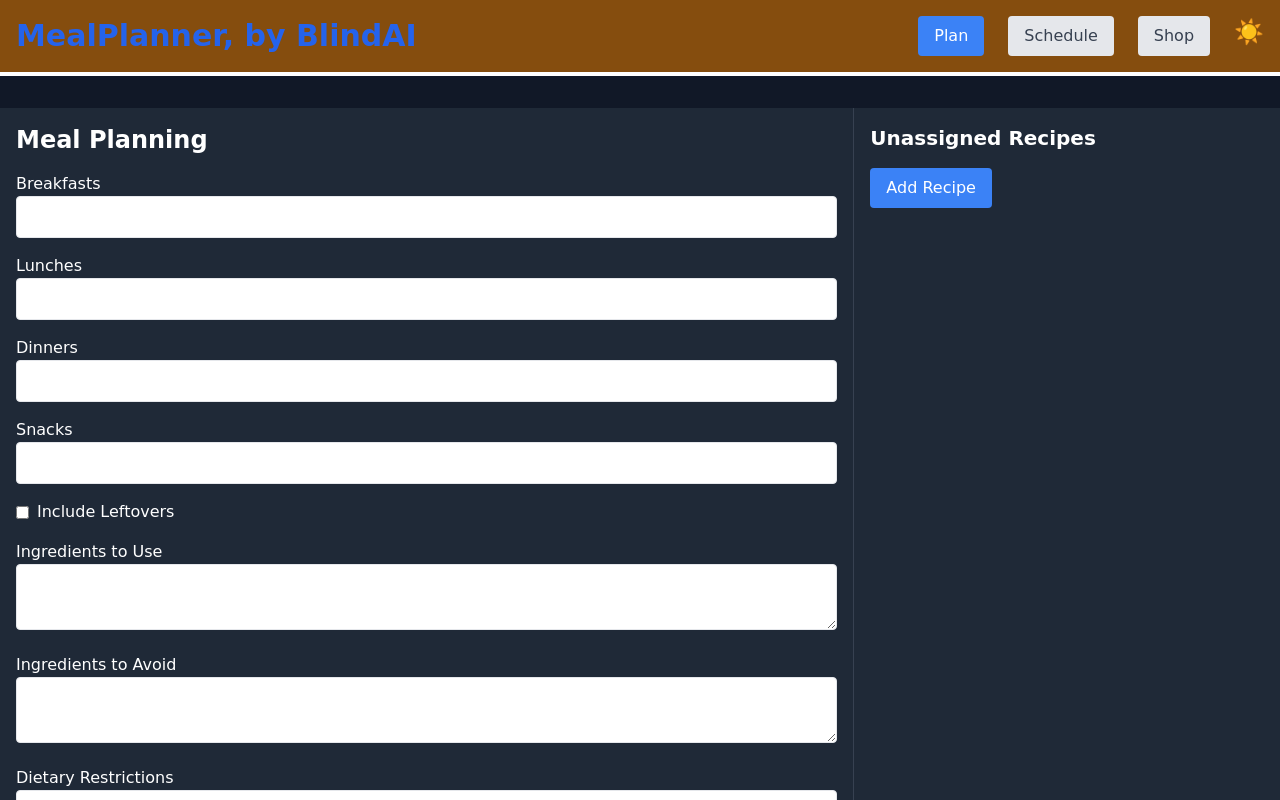
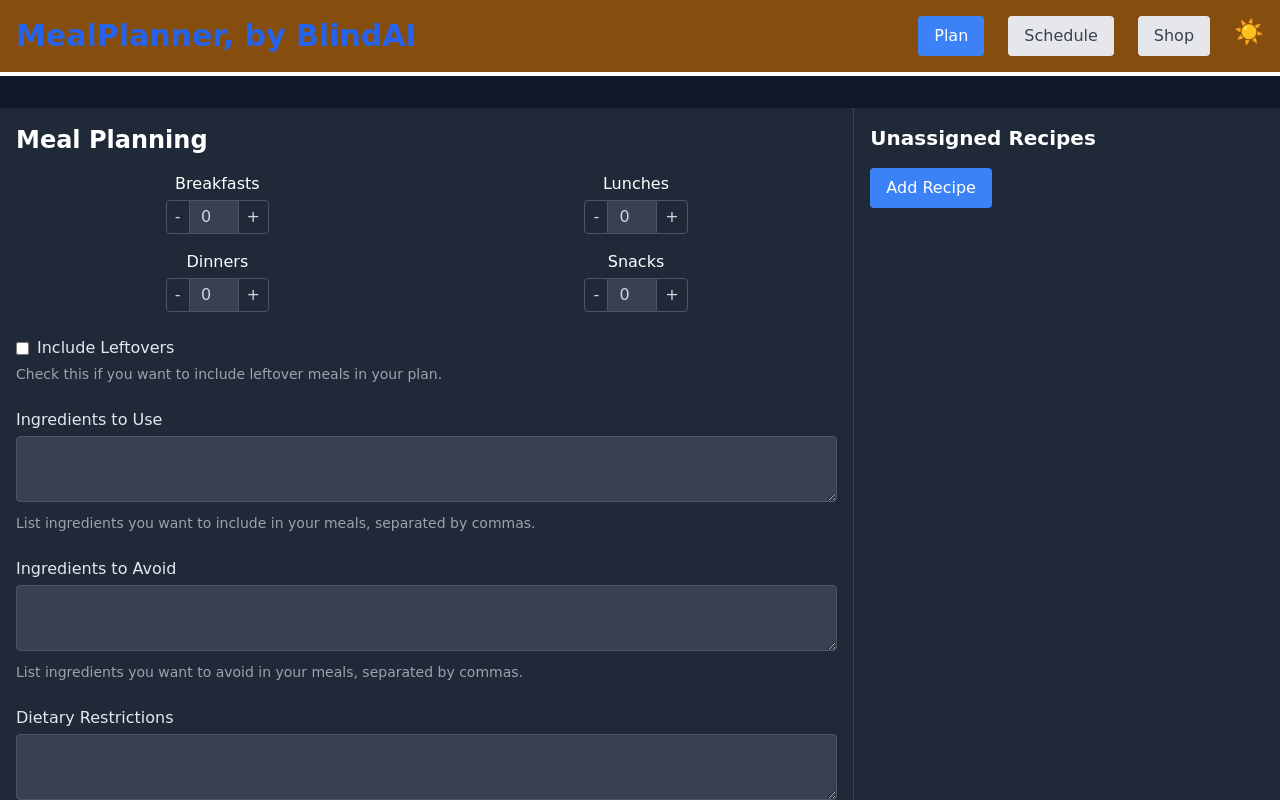
Before and after one commit to Arcadesys/mealplanner, a Next.js app: page / in a window 1280 px wide. Both pictures are taken after a click on the button "Plan". Built offline with nearby package versions, Linux system fonts and the light colour scheme.

Commit message:
future me paying for past me's data crimes

```diff
--- a/app/components/PlanForm.tsx
+++ b/app/components/PlanForm.tsx
@@ -26,57 +26,88 @@ const PlanForm: React.FC<PlanFormProps> = ({ formData, onChange, onSubmit }) =>
     onChange({ ...formData, [name]: newValue });
   };
 
+  const handleStepperChange = (name: string, increment: number) => {
+    const newValue = Math.max(0, (formData[name as keyof typeof formData] as number) + increment);
+    onChange({ ...formData, [name]: newValue });
+  };
+
+  const inputClass = "w-full p-2 border rounded dark:border-gray-600 dark:bg-gray-700 dark:text-gray-300";
+  const labelClass = "block mb-1 font-medium dark:text-gray-200";
+  const helperTextClass = "mt-1 text-sm text-gray-500 dark:text-gray-400";
+
   return (
-    <form onSubmit={onSubmit} className="space-y-4">
-      <div>
-        <label className="block">Breakfasts</label>
-        <input type="number" name="breakfasts" value={formData.breakfasts} onChange={handleChange} className="w-full p-2 border rounded" />
-      </div>
-      <div>
-        <label className="block">Lunches</label>
-        <input type="number" name="lunches" value={formData.lunches} onChange={handleChange} className="w-full p-2 border rounded" />
-      </div>
-      <div>
-        <label className="block">Dinners</label>
-        <input type="number" name="dinners" value={formData.dinners} onChange={handleChange} className="w-full p-2 border rounded" />
-      </div>
-      <div>
-        <label className="block">Snacks</label>
-        <input type="number" name="snacks" value={formData.snacks} onChange={handleChange} className="w-full p-2 border rounded" />
+    <form onSubmit={onSubmit} className="space-y-6">
+      <div className="grid grid-cols-2 gap-4">
+        {['breakfasts', 'lunches', 'dinners', 'snacks'].map((meal) => (
+          <div key={meal} className="flex flex-col items-center">
+            <label className="mb-1 capitalize">{meal}</label>
+            <div className="flex items-center">
+              <button
+                type="button"
+                onClick={() => handleStepperChange(meal, -1)}
+                className="px-2 py-1 border rounded-l dark:border-gray-600 dark:text-gray-300 hover:bg-gray-100 dark:hover:bg-gray-700"
+              >
+                -
+              </button>
+              <input
+                type="number"
+                name={meal}
+                value={formData[meal as keyof typeof formData]}
+                onChange={handleChange}
+                className="w-12 text-center p-1 border-t border-b dark:border-gray-600 dark:bg-gray-700 dark:text-gray-300"
+              />
+              <button
+                type="button"
+                onClick={() => handleStepperChange(meal, 1)}
+                className="px-2 py-1 border rounded-r dark:border-gray-600 dark:text-gray-300 hover:bg-gray-100 dark:hover:bg-gray-700"
+              >
+                +
+              </button>
+            </div>
+          </div>
+        ))}
       </div>
       <div>
         <label className="flex items-center">
           <input type="checkbox" name="leftovers" checked={formData.leftovers} onChange={handleChange} className="mr-2" />
-          Include Leftovers
+          <span className="dark:text-gray-200">Include Leftovers</span>
         </label>
+        <p className={helperTextClass}>Check this if you want to include leftover meals in your plan.</p>
       </div>
       <div>
-        <label className="block">Ingredients to Use</label>
-        <textarea name="ingredientsToUse" value={formData.ingredientsToUse} onChange={handleChange} className="w-full p-2 border rounded" />
+        <label className={labelClass}>Ingredients to Use</label>
+        <textarea name="ingredientsToUse" value={formData.ingredientsToUse} onChange={handleChange} className={inputClass} />
+        <p className={helperTextClass}>List ingredients you want to include in your meals, separated by commas.</p>
       </div>
       <div>
-        <label className="block">Ingredients to Avoid</label>
-        <textarea name="ingredientsToAvoid" value={formData.ingredientsToAvoid} onChange={handleChange} className="w-full p-2 border rounded" />
+        <label className={labelClass}>Ingredients to Avoid</label>
+        <textarea name="ingredientsToAvoid" value={formData.ingredientsToAvoid} onChange={handleChange} className={inputClass} />
+        <p className={helperTextClass}>List ingredients you want to avoid in your meals, separated by commas.</p>
       </div>
       <div>
-        <label className="block">Dietary Restrictions</label>
-        <textarea name="dietaryRestrictions" value={formData.dietaryRestrictions} onChange={handleChange} className="w-full p-2 border rounded" />
+        <label className={labelClass}>Dietary Restrictions</label>
+        <textarea name="dietaryRestrictions" value={formData.dietaryRestrictions} onChange={handleChange} className={inputClass} />
+        <p className={helperTextClass}>List any dietary restrictions you have, separated by commas.</p>
       </div>
       <div>
-        <label className="block">Preferred Recipes</label>
-        <textarea name="recipes" value={formData.recipes} onChange={handleChange} className="w-full p-2 border rounded" />
+        <label className={labelClass}>Preferred Recipes</label>
+        <textarea name="recipes" value={formData.recipes} onChange={handleChange} className={inputClass} />
+        <p className={helperTextClass}>List your preferred recipes, separated by commas.</p>
       </div>
       <div>
-        <label className="block">Available Ingredients</label>
-        <textarea name="availableIngredients" value={formData.availableIngredients} onChange={handleChange} className="w-full p-2 border rounded" />
+        <label className={labelClass}>Available Ingredients</label>
+        <textarea name="availableIngredients" value={formData.availableIngredients} onChange={handleChange} className={inputClass} />
+        <p className={helperTextClass}>List the ingredients you have available, separated by commas.</p>
       </div>
       <div>
-        <label className="block">Cooking Tools</label>
-        <textarea name="cookingTools" value={formData.cookingTools} onChange={handleChange} className="w-full p-2 border rounded" />
+        <label className={labelClass}>Cooking Tools</label>
+        <textarea name="cookingTools" value={formData.cookingTools} onChange={handleChange} className={inputClass} />
+        <p className={helperTextClass}>List the cooking tools you have available, separated by commas.</p>
       </div>
       <div>
-        <label className="block">Cooking Mood</label>
-        <textarea name="cookingMood" value={formData.cookingMood} onChange={handleChange} className="w-full p-2 border rounded" />
+        <label className={labelClass}>Cooking Mood</label>
+        <textarea name="cookingMood" value={formData.cookingMood} onChange={handleChange} className={inputClass} />
+        <p className={helperTextClass}>Describe your cooking mood, separated by commas.</p>
       </div>
       <button type="submit" className="bg-blue-500 text-white px-4 py-2 rounded hover:bg-blue-600">Plan Meals</button>
     </form>
```
